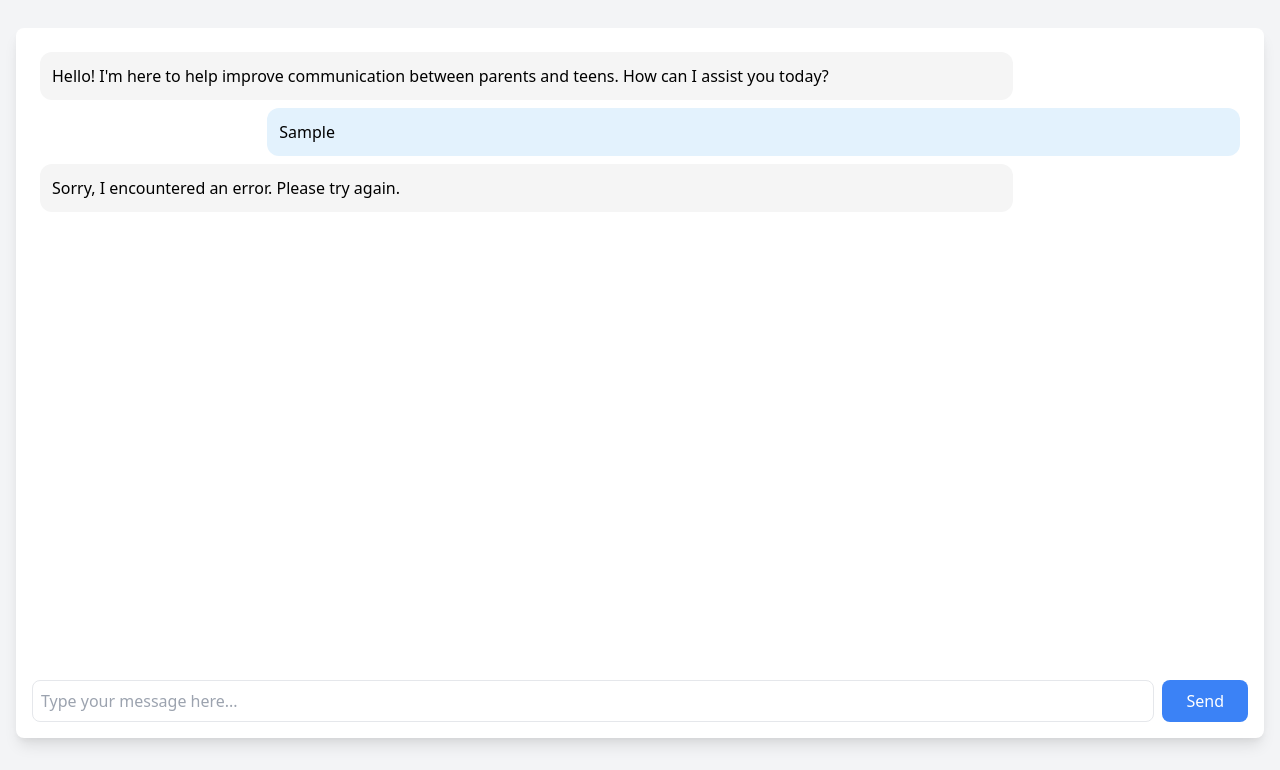
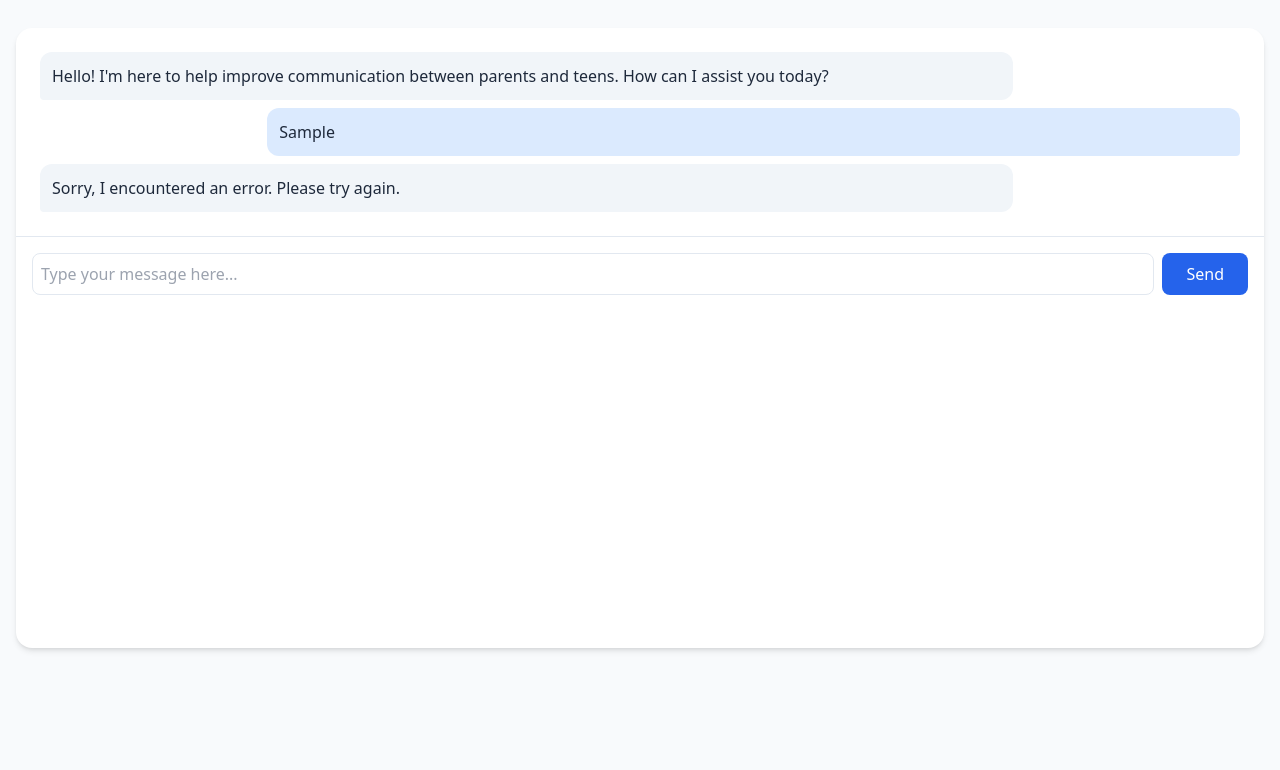
Before and after one commit to tingsudo/bot-test2, a plain HTML site: page public/index.html in a window 1280 px wide. Both pictures are taken after typing "Sample" into the empty fields and a click on the button "Send". Shown: the part 72-842 px from the top of the page. After the commit the page ends 800 px from the top, so only its background shows below. Drawn offline with nearby package versions, Linux system fonts and the light colour scheme; no server answers.

Commit message:
Update index.html

```diff
--- a/public/index.html
+++ b/public/index.html
@@ -6,54 +6,149 @@
     <title>Parent-Teen Communication Coach</title>
     <link href="https://cdn.jsdelivr.net/npm/tailwindcss@2.2.19/dist/tailwind.min.css" rel="stylesheet">
     <style>
+        :root {
+            --primary-color: #2563eb;
+            --secondary-color: #1e40af;
+            --bg-color: #f8fafc;
+            --text-color: #1e293b;
+            --border-color: #e2e8f0;
+            --user-msg-bg: #dbeafe;
+            --bot-msg-bg: #f1f5f9;
+        }
+
+        body {
+            background-color: var(--bg-color);
+            color: var(--text-color);
+            min-height: 100vh;
+        }
+
         .chat-container {
             height: calc(100vh - 180px);
+            background: white;
+            border-radius: 16px;
+            box-shadow: 0 4px 6px -1px rgb(0 0 0 / 0.1), 0 2px 4px -2px rgb(0 0 0 / 0.1);
         }
+
         .message {
             max-width: 80%;
             margin: 8px;
             padding: 12px;
             border-radius: 12px;
+            animation: fadeIn 0.3s ease-out;
         }
+
+        @keyframes fadeIn {
+            from { opacity: 0; transform: translateY(10px); }
+            to { opacity: 1; transform: translateY(0); }
+        }
+
         .user-message {
-            background-color: #e3f2fd;
+            background-color: var(--user-msg-bg);
             margin-left: auto;
+            border-bottom-right-radius: 4px;
         }
+
         .bot-message {
-            background-color: #f5f5f5;
+            background-color: var(--bot-msg-bg);
             margin-right: auto;
+            border-bottom-left-radius: 4px;
         }
+
         .bot-message p {
             margin-bottom: 1em;
         }
+
         .bot-message p:last-child {
             margin-bottom: 0;
         }
+
         .bot-message ul {
             list-style-type: disc;
             margin-left: 1.5em;
             margin-bottom: 1em;
         }
+
         .bot-message li {
             margin-bottom: 0.5em;
         }
+
+        .thinking {
+            display: flex;
+            align-items: center;
+            gap: 0.5rem;
+            padding: 12px;
+            background: var(--bot-msg-bg);
+            border-radius: 12px;
+            margin: 8px;
+            margin-right: auto;
+            border-bottom-left-radius: 4px;
+            max-width: 80%;
+            animation: fadeIn 0.3s ease-out;
+        }
+
+        .thinking-dots {
+            display: flex;
+            gap: 0.25rem;
+        }
+
+        .thinking-dot {
+            width: 8px;
+            height: 8px;
+            background: var(--primary-color);
+            border-radius: 50%;
+            animation: thinking 1.4s infinite;
+        }
+
+        .thinking-dot:nth-child(2) { animation-delay: 0.2s; }
+        .thinking-dot:nth-child(3) { animation-delay: 0.4s; }
+
+        @keyframes thinking {
+            0%, 60%, 100% { transform: translateY(0); }
+            30% { transform: translateY(-4px); }
+        }
+
+        .input-container {
+            background: white;
+            border-top: 1px solid var(--border-color);
+            padding: 1rem;
+            border-radius: 0 0 16px 16px;
+        }
+
+        #user-input {
+            border: 1px solid var(--border-color);
+            transition: border-color 0.2s;
+        }
+
+        #user-input:focus {
+            outline: none;
+            border-color: var(--primary-color);
+        }
+
+        .send-button {
+            background: var(--primary-color);
+            transition: background-color 0.2s;
+        }
+
+        .send-button:hover {
+            background: var(--secondary-color);
+        }
     </style>
 </head>
-<body class="bg-gray-100">
+<body>
     <div class="container mx-auto px-4 py-8">
         <h1 class="text-3xl font-bold text-center mb-8 text-blue-600">Parent-Teen Communication Coach</h1>
 
-        <div class="bg-white rounded-lg shadow-lg p-4">
-            <div id="chat-messages" class="chat-container overflow-y-auto mb-4">
+        <div class="chat-container">
+            <div id="chat-messages" class="overflow-y-auto p-4">
                 <!-- Messages will be added here -->
             </div>
 
-            <div class="flex gap-2">
+            <div class="input-container flex gap-2">
                 <input type="text" id="user-input"
-                       class="flex-1 p-2 border rounded-lg focus:outline-none focus:border-blue-500"
+                       class="flex-1 p-2 rounded-lg"
                        placeholder="Type your message here...">
                 <button onclick="sendMessage()"
-                        class="bg-blue-500 text-white px-6 py-2 rounded-lg hover:bg-blue-600 transition-colors">
+                        class="send-button text-white px-6 py-2 rounded-lg">
                     Send
                 </button>
             </div>
@@ -85,6 +180,21 @@
             chatMessages.scrollTop = chatMessages.scrollHeight;
         }
 
+        function addThinkingAnimation() {
+            const thinkingDiv = document.createElement('div');
+            thinkingDiv.className = 'thinking';
+            thinkingDiv.innerHTML = `
+                <div class="thinking-dots">
+                    <div class="thinking-dot"></div>
+                    <div class="thinking-dot"></div>
+                    <div class="thinking-dot"></div>
+                </div>
+            `;
+            chatMessages.appendChild(thinkingDiv);
+            chatMessages.scrollTop = chatMessages.scrollHeight;
+            return thinkingDiv;
+        }
+
         async function sendMessage() {
             const message = userInput.value.trim();
             if (!message) return;
@@ -92,6 +202,9 @@
             // Add user message to chat
             addMessage(message, true);
             userInput.value = '';
+
+            // Add thinking animation
+            const thinkingDiv = addThinkingAnimation();
 
             try {
                 const response = await fetch('/api/chat', {
@@ -102,6 +215,9 @@
                     body: JSON.stringify({ message })
                 });
 
+                // Remove thinking animation
+                thinkingDiv.remove();
+
                 const data = await response.json();
 
                 if (response.ok) {
@@ -110,6 +226,8 @@
                     addMessage('Sorry, I encountered an error. Please try again.');
                 }
             } catch (error) {
+                // Remove thinking animation
+                thinkingDiv.remove();
                 console.error('Error:', error);
                 addMessage('Sorry, I encountered an error. Please try again.');
             }
```
